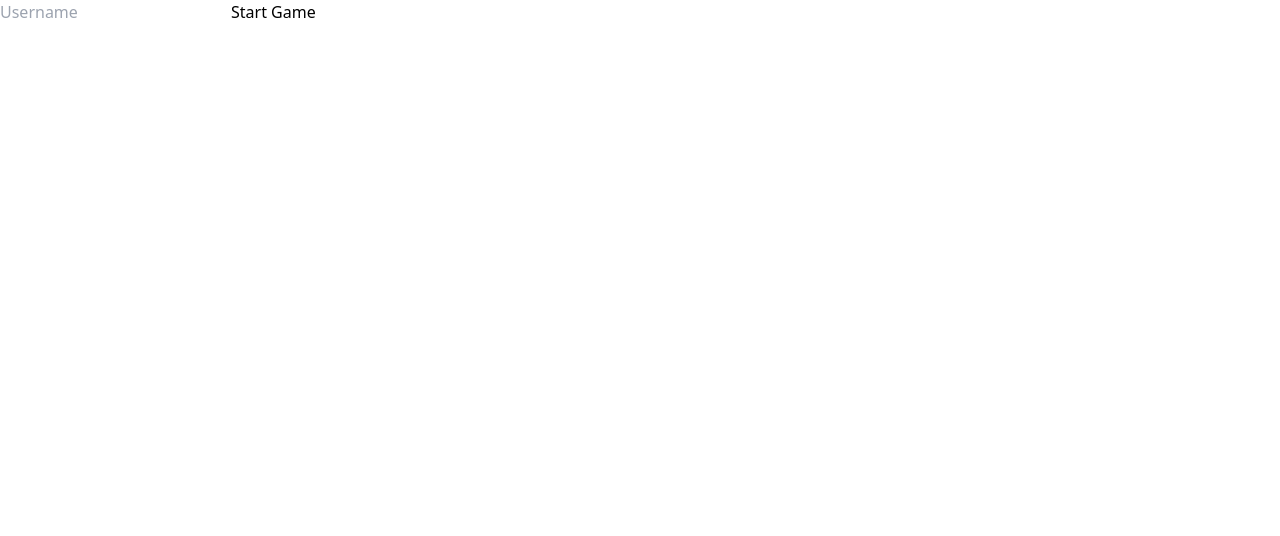
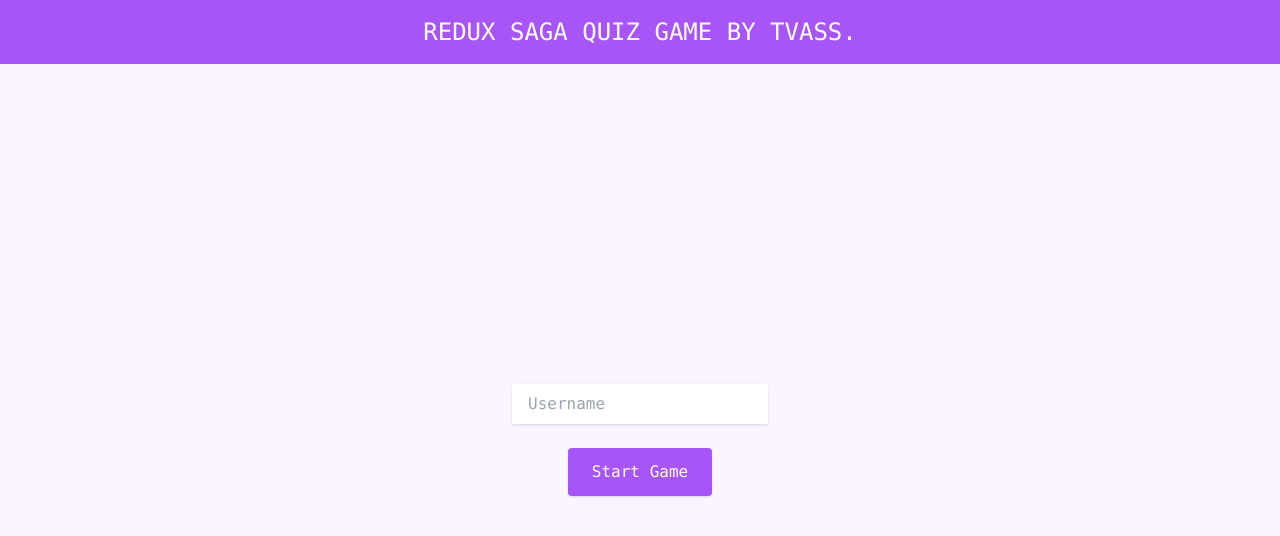
Before and after one commit to Tatyana-OA/quiz_game, a React (Create React App) app: page / in a window 1280 px wide. Shown: the top 536 px of the page. Built offline with nearby package versions, Linux system fonts and the light colour scheme.

Commit message:
Styling the start-game phase page

```diff
--- /dev/null
+++ b/src/components/Button.js
@@ -0,0 +1,17 @@
+import React from 'react'
+
+const Button = ({children, onClick, type, addClassNames}) => {
+    let color = 'purple';
+    if (type ==='error') {
+        color = 'red';
+    }
+  return (
+    <button onClick={onClick} className={`bg-${color}-500 hover:bg-${color}-700 focus:outline-none
+    py-3 px-6 text-white shadow rounded ${addClassNames}`}
+    >
+        {children}
+    </button>
+  )
+}
+
+export default Button
--- a/src/pages/MainPage.js
+++ b/src/pages/MainPage.js
@@ -30,7 +30,9 @@ const MainPage = () => {
   }
 
   return (
-    <>{displayedPage}</>
+    <div className="font-mono bg-purple-50 min-h-screen">
+      <h1 className="bg-purple-500 text-white p-4 text-2xl text-center uppercase">Redux Saga Quiz Game by TVass.</h1>
+      {displayedPage}</div>
   )
 }
 
--- a/src/pages/StartGamePage.js
+++ b/src/pages/StartGamePage.js
@@ -2,6 +2,7 @@ import React, {useState} from 'react';
 import { useDispatch } from 'react-redux';
 //Importing the action
 import {startGame} from '../store/slices/gameInit';
+import Button from '../components/Button';
 
 const StartGamePage = () => {
   const [username, setUsername] = useState('');
@@ -12,11 +13,12 @@ const StartGamePage = () => {
       dispatch(startGame({username}))
   }
   return (
-    <div>
+    <div className="flex flex-col justify-center items-center mt-80">
       <input value={username} onChange={e => setUsername(e.target.value)}
       placeholder="Username"
+      className="py-2 px-4 outline-none rouded shadow w-64 mb-6"
       />
-      <button onClick={startGameHandler}>Start Game</button>
+      <Button>Start Game</Button>
      </div>
   )
 }
```
